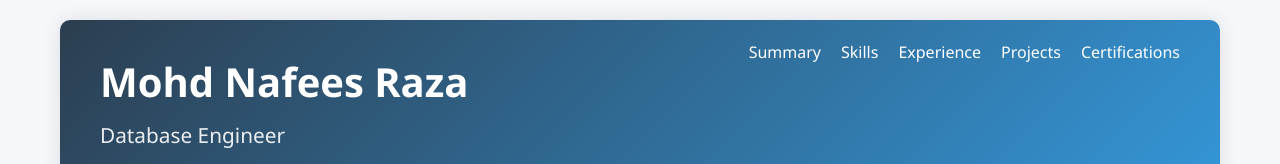
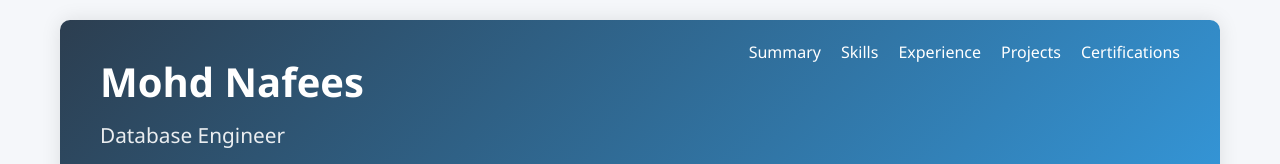
Before and after one commit to nafeesraza21-png/Nafees_Website, a website: page resume.html in a window 1280 px wide. Shown: the top 164 px of the page. Drawn offline with Linux system fonts and the light colour scheme.

Commit message:
Latest changes to my websiste

```diff
--- a/resume.html
+++ b/resume.html
@@ -249,7 +249,7 @@
                 <a href="#certifications">Certifications</a>
             </div>
 
-            <h1>Mohd Nafees Raza</h1>
+            <h1>Mohd Nafees</h1>
             <p class="title">Database Engineer</p>
 
             <div class="contact-info">
```
Also changed, not shown: 1 other file.
